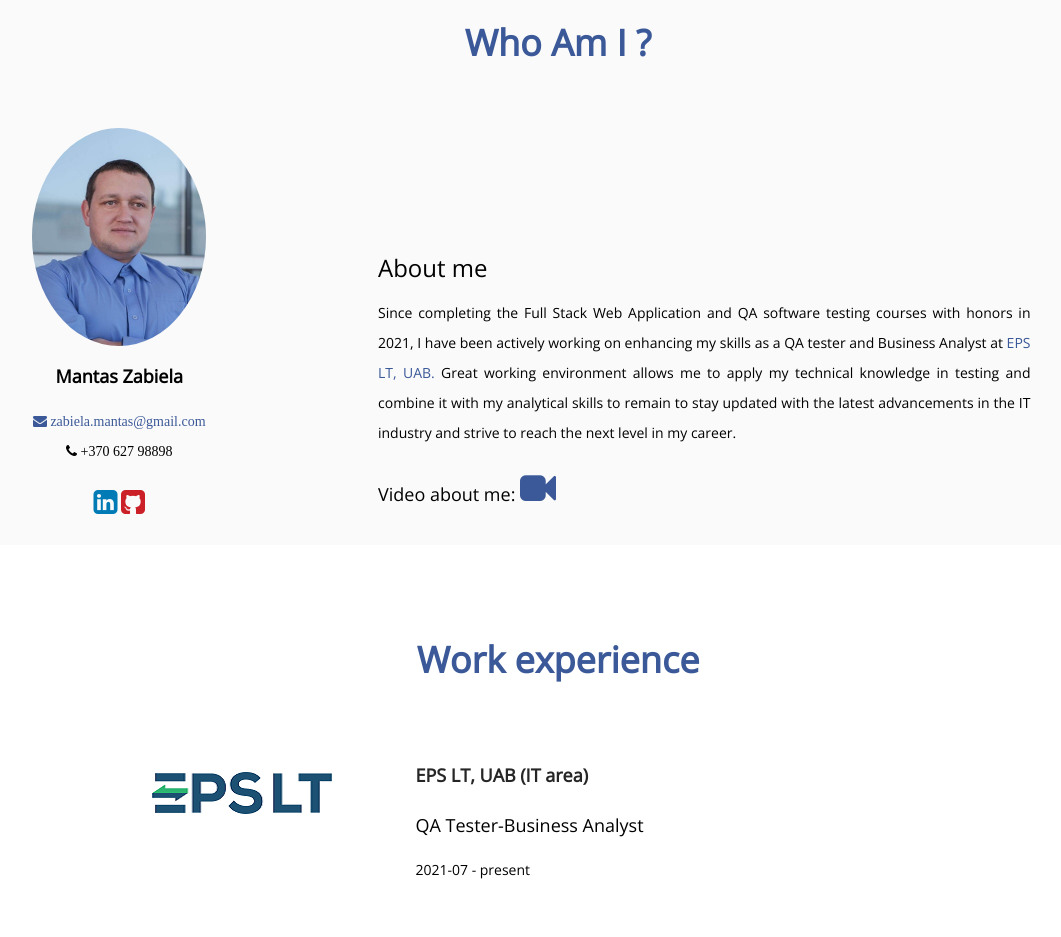
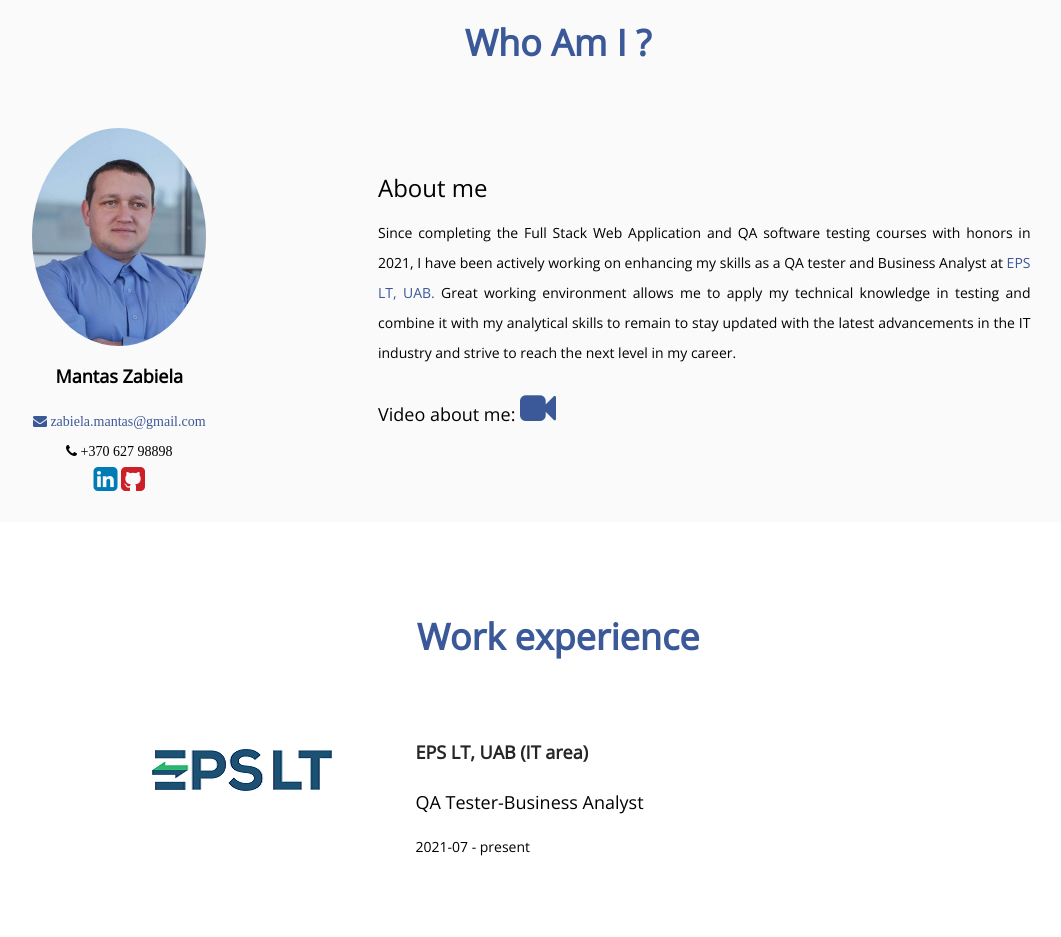
Before and after one commit to bemze/Mano-porfolio, a plain HTML site: page index.html in a window 1280 px wide. Shown: the part 792-1729 px from the top of the page, without its empty margins (82-1143 px from the left). Drawn offline with nearby package versions, Linux system fonts and the light colour scheme.

Commit message:
Section about me update

```diff
--- a/assets/css/style.css
+++ b/assets/css/style.css
@@ -136,7 +136,7 @@ p {
 
 }
 .about_me {
-    margin-top: 100px;
+    margin-top: 20px;
 }
 .logo {
     display: block;
--- a/index.html
+++ b/index.html
@@ -94,9 +94,7 @@
                         <br />
                         <i class="fa fa-phone" aria-hidden="true"> +370 627 98898</i>
                         <br />
-                    </p>
-                    <p>
-                        <a href="https://www.linkedin.com/in/mantas-zabiela-a5ba90166/"><i
+                                            <a href="https://www.linkedin.com/in/mantas-zabiela-a5ba90166/"><i
                                 class="fa fa-linkedin-square fa-2x color-linkedin"></i></a>
                         <a href="https://github.com/bemze"><i class="fa fa-github-square fa-2x color-pinterest"></i></a>
                     </p>
```
